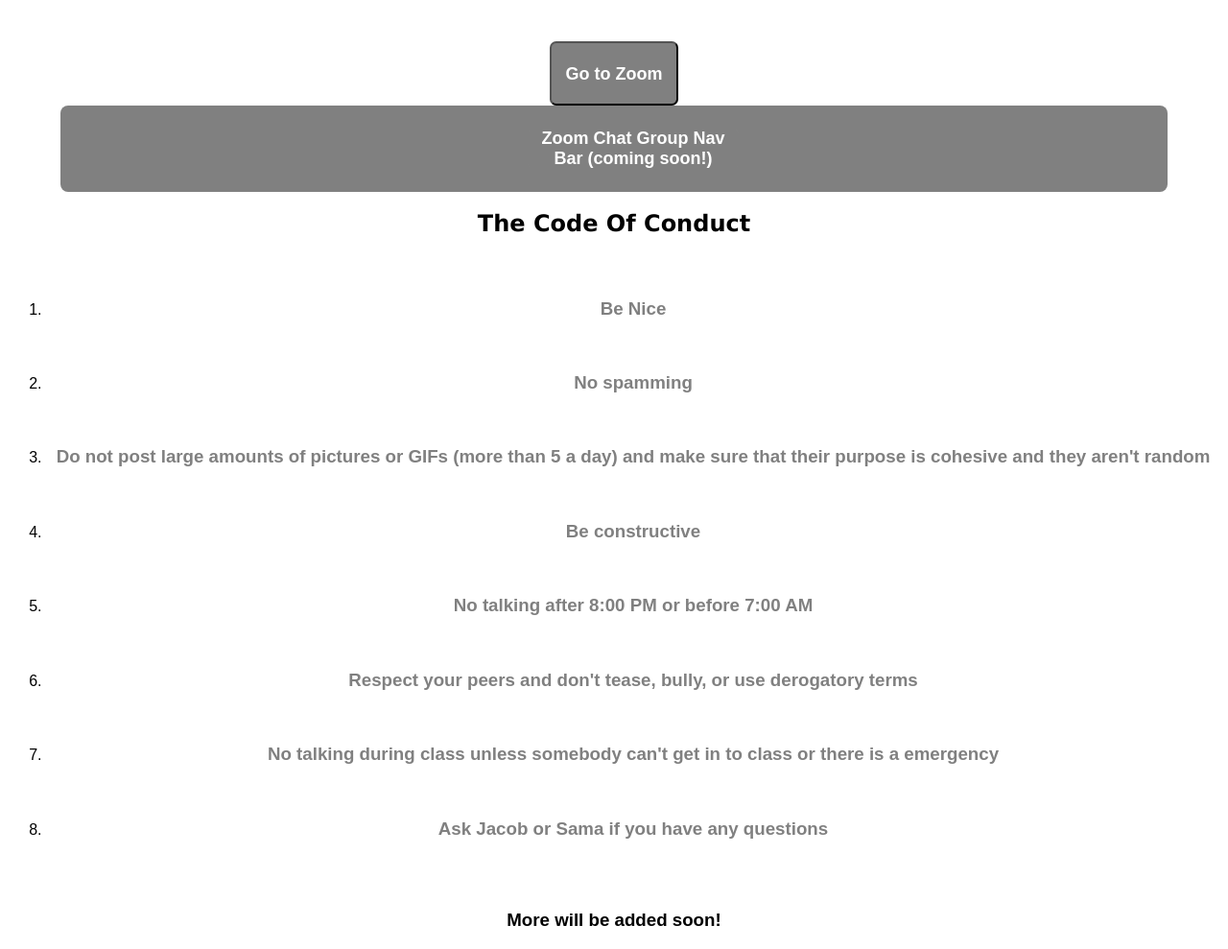
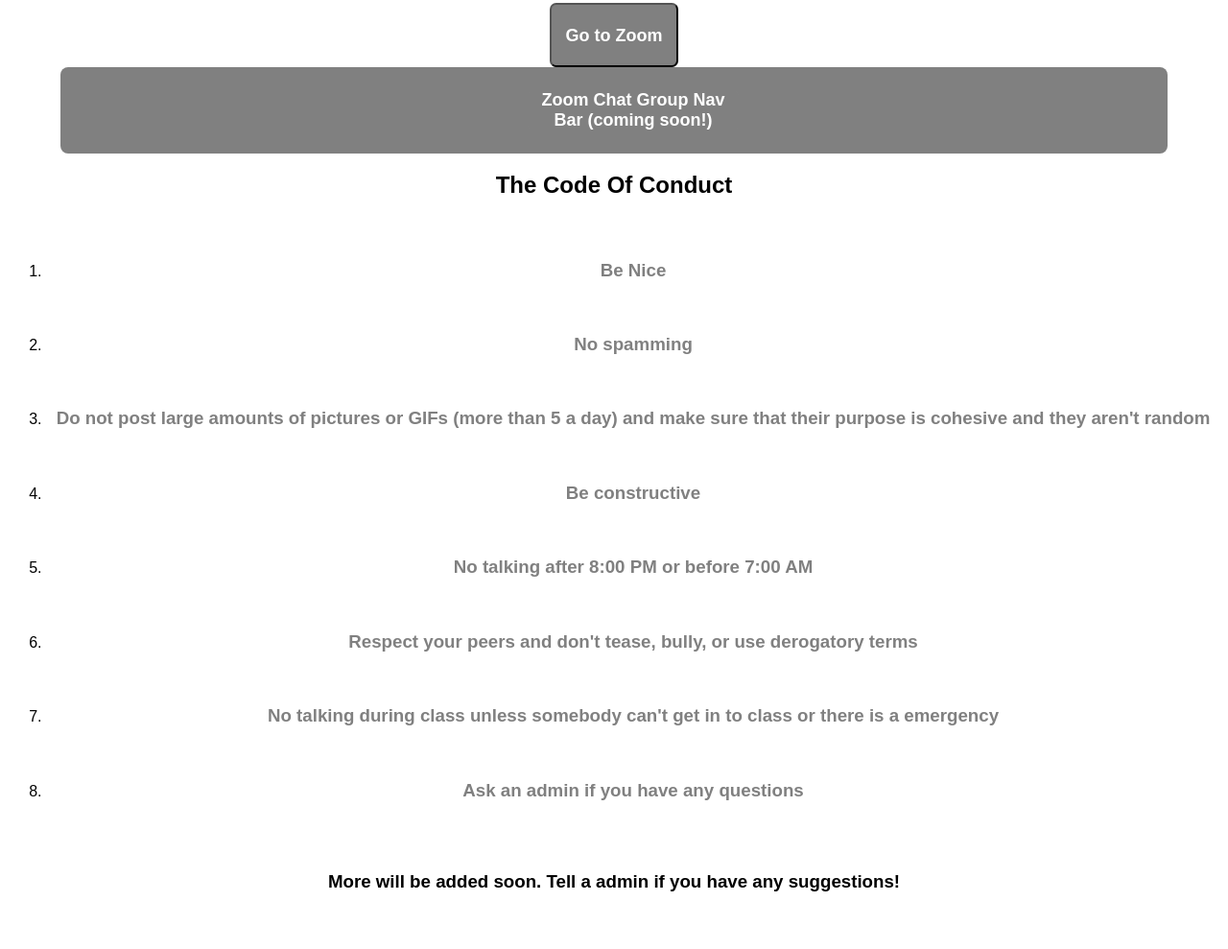
Before and after one commit to AsyncBanana/AsyncBanana.github.io, a plain HTML site: page index.html in a window 1280 px wide. Shown: the part 520-1509 px from the top of the page at 96% size. After the commit the page ends 1469 px from the top, so only its background shows below. Drawn offline with Linux system fonts and the light colour scheme.

Commit message:
Bunch of Stuff

```diff
--- a/Main.js
+++ b/Main.js
@@ -0,0 +1 @@
+console.log('JavaScript features coming soon!')
--- a/Style.css
+++ b/Style.css
@@ -4,7 +4,6 @@
 }
 .Title {
     text-align: center;
-    font-family: Verdana, Geneva, Tahoma, sans-serif;
     margin-bottom: 5%;}
 #titleContainer {
     height: 50%;
--- a/index.html
+++ b/index.html
@@ -37,11 +37,11 @@
             <br>
             <li><h3 class = 'Subtitle'>No talking during class unless somebody can't get in to class or there is a emergency</h3></li>
             <br>
-            <li><h3 class = 'Subtitle'>Ask Jacob or Sama if you have any questions</h3></li>
+            <li><h3 class = 'Subtitle'>Ask an admin if you have any questions</h3></li>
         </ol>
         <br>
         <br>
-        <h3>More will be added soon!</h3>
+        <h3>More will be added soon. Tell a admin if you have any suggestions!</h3>
     </article>
 </body>
 <script src = "Main.js"></script>
```
